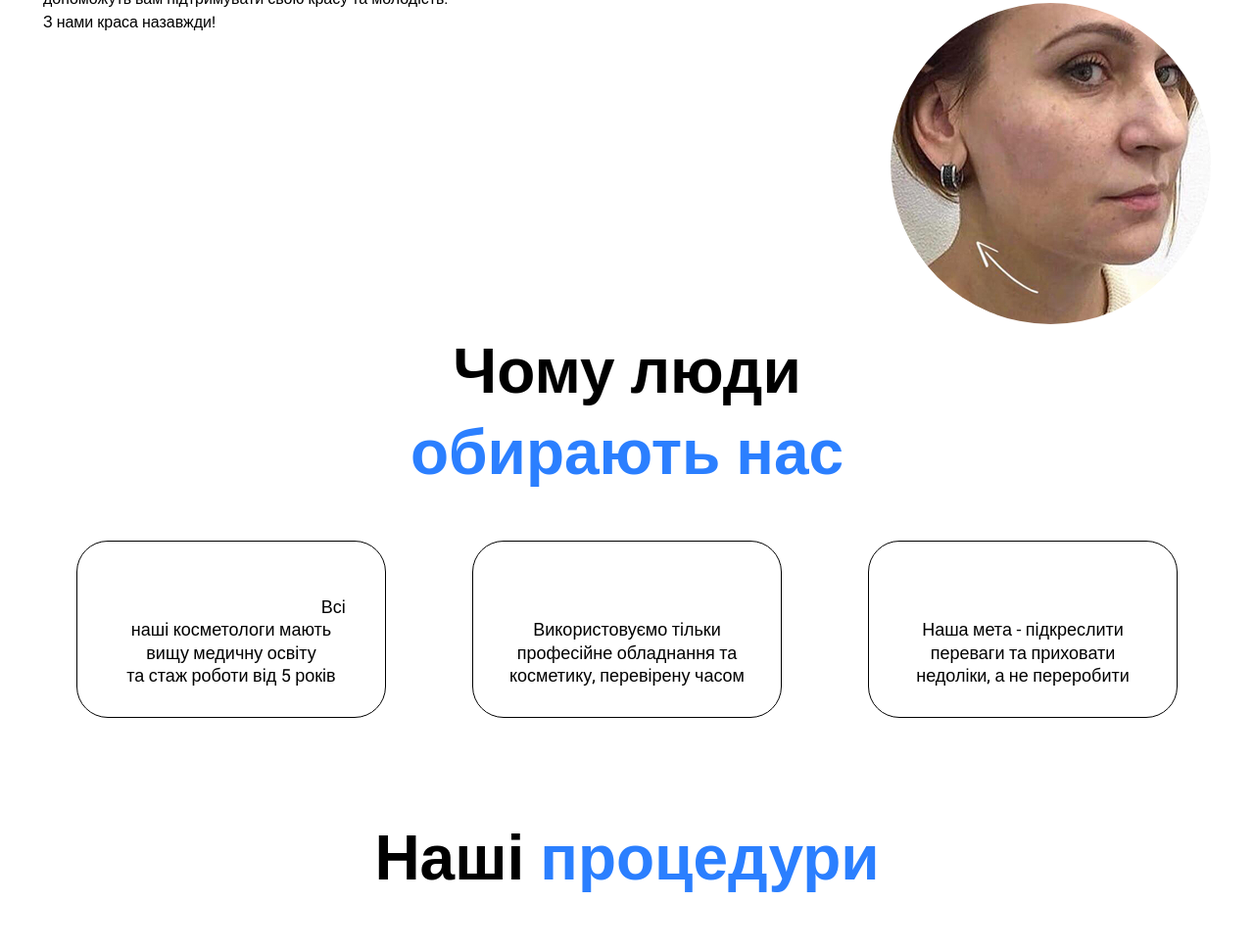
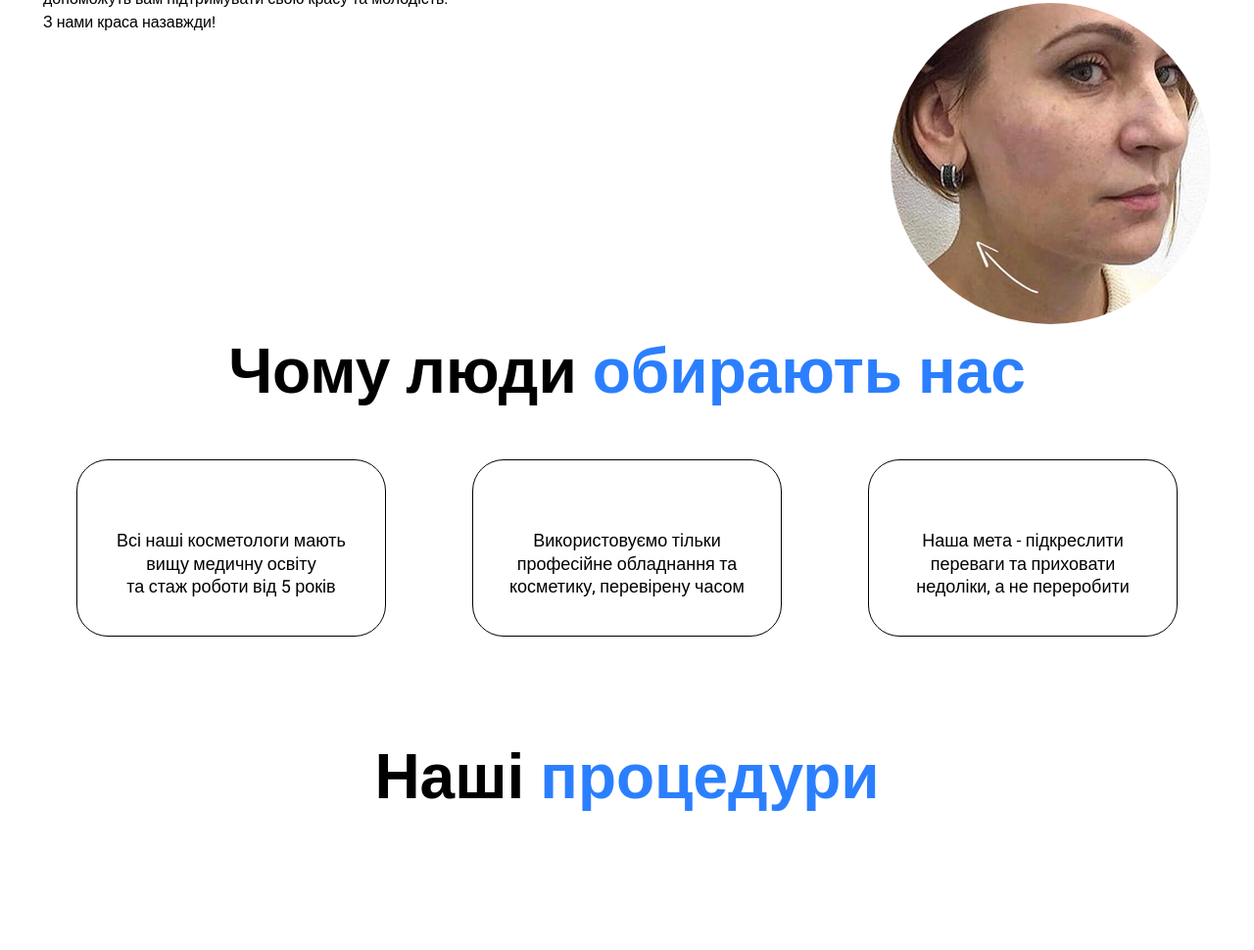
Before and after one commit to alx-shn/genius-homework-2, a plain HTML site: page index.html in a window 1280 px wide. Shown: the part 1035-2005 px from the top of the page at 98% size. Drawn offline with Linux system fonts and the light colour scheme.

Commit message:
Update index.html

```diff
--- a/index.html
+++ b/index.html
@@ -64,12 +64,16 @@
     <main>
       <section class="hero-section">
         <div class="container">
+          <div class="hero-container">
             <p class="hero-pretitle">Косметологічна клініка</p>
             <h1 class="hero-title">
               <span>beauty zone</span>
             </h1>
             <button class="button" type="button">замовити дзвінок</button>
-          <p>Запишись та отримай безкоштовну консультацію нашого косметолога</p>
+            <p>
+              Запишись та отримай безкоштовну консультацію нашого косметолога
+            </p>
+          </div>
         </div>
       </section>
 
@@ -113,30 +117,32 @@
           </div>
         </div>
       </section>
+      <div class="wave">
+        <!--НЕ знаю як додати фон!-->
         <section class="choose-section" id="choose-section">
           <div class="container">
             <h2 class="choose-title">
-            Чому люди<br />
+              Чому люди
               <span class="accent">обирають нас</span>
             </h2>
             <ul class="choose-list">
               <li class="choose-item">
                 <article class="choose-advantages">
-                <p>
                   <svg class="choose-icon" width="48" height="48">
                     <use href="./images/icons.svg#icon-materials"></use>
                   </svg>
-                  Всі наші косметологи мають вищу медичну освіту <br />
+                  <p>
+                    Всі наші косметологи мають вищу медичну освіту<br />
                     та стаж роботи від 5 років
                   </p>
                 </article>
               </li>
               <li class="choose-item">
                 <article class="choose-advantages">
-                <p>
                   <svg class="choose-icon" width="48" height="48">
                     <use href="./images/icons.svg#icon-bottle"></use>
                   </svg>
+                  <p>
                     Використовуємо тільки професійне обладнання та косметику,
                     перевірену часом
                   </p>
@@ -144,10 +150,10 @@
               </li>
               <li class="choose-item">
                 <article class="choose-advantages">
-                <p>
                   <svg class="choose-icon" width="48" height="48">
                     <use href="./images/icons.svg#icon-crown"></use>
                   </svg>
+                  <p>
                     Наша мета - підкреслити переваги та приховати недоліки, а не
                     переробити
                   </p>
@@ -193,6 +199,8 @@
             </div>
           </div>
         </section>
+      </div>
+
       <section class="contact-section" id="contact-section">
         <div class="container">
           <h2 class="contact-title">
```
Lines whose indentation alone changed are shown as unchanged.
